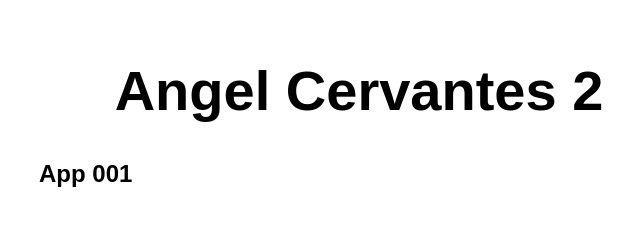
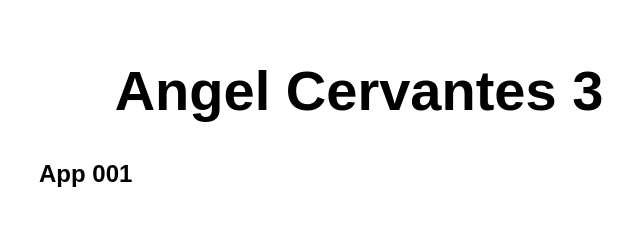
Before and after one commit to Komenzal/mi-primer-app-AMCeR, a website: page src/index.html in a window 1280 px wide. Shown: the full height of the page, 281-921 px from the left. Drawn offline with Linux system fonts and the light colour scheme.

Commit message:
// cambio h2

```diff
--- a/src/index.html
+++ b/src/index.html
@@ -10,7 +10,7 @@
 
 <body>
   <main>
-    <h1>Angel Cervantes 2</h1>
+    <h1>Angel Cervantes 3</h1>
     <h2>App 001</h2><color="blue"> </color><h2>
     </main>
 
```
